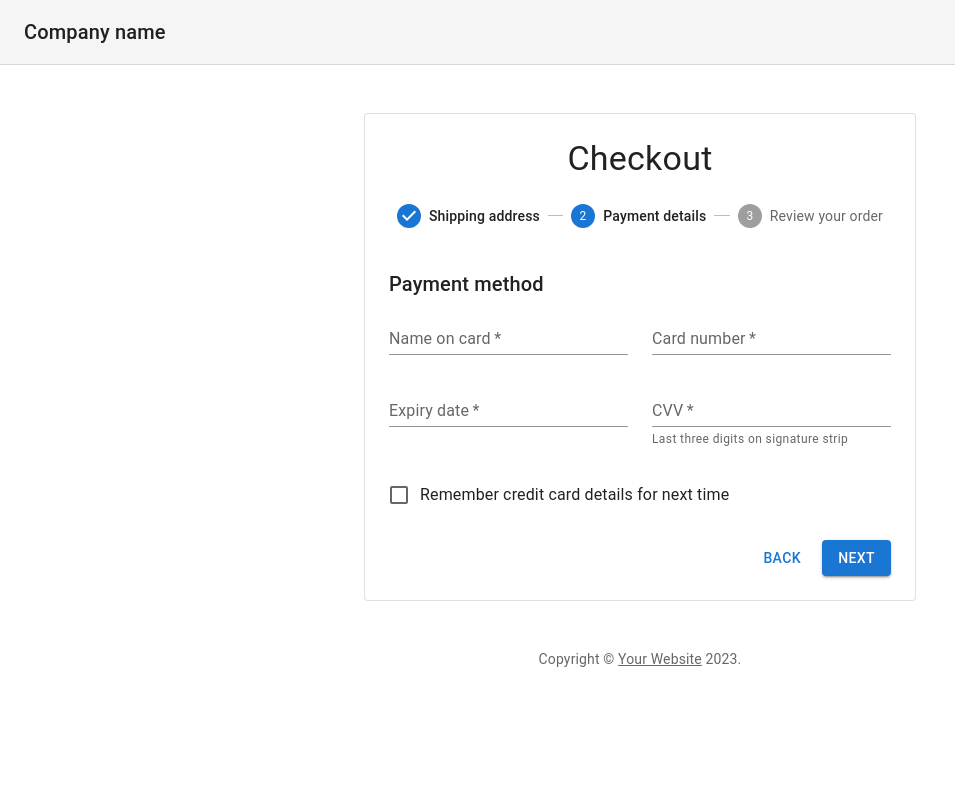
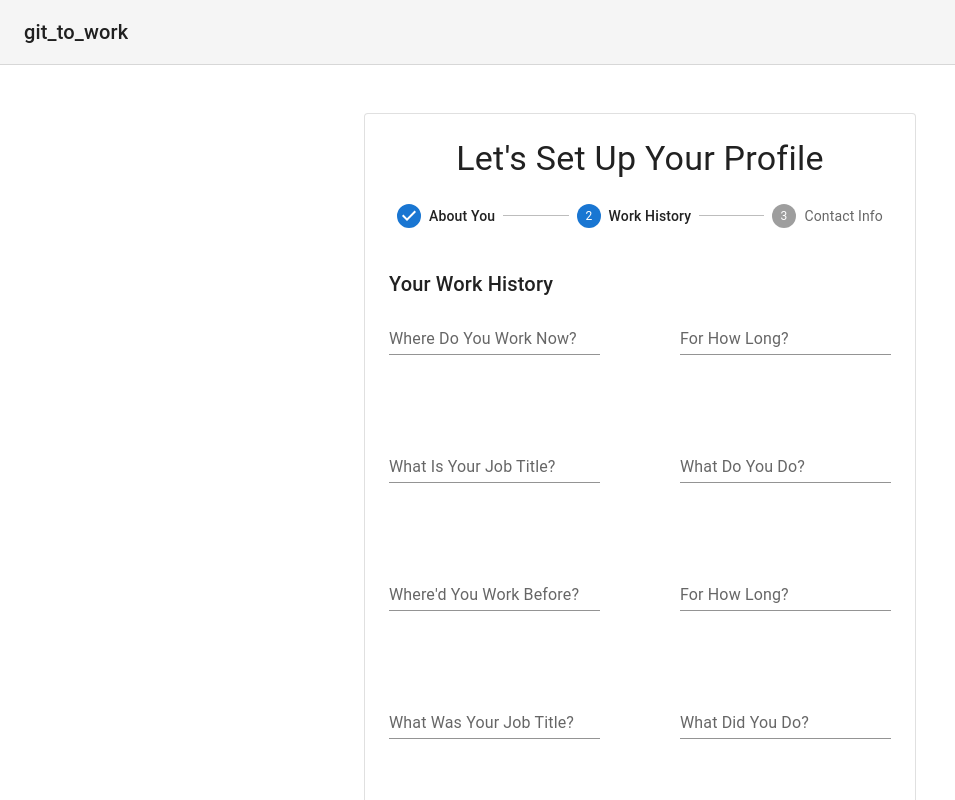
Before and after one commit to ManuelC0159/J.A.M-Session, a React (Create React App) app in the folder client/: page /profile in a window 1280 px wide. Both pictures are taken after a click on the button "NEXT". Shown: the top 800 px of the page, without its empty margins (0-955 px from the left). Built offline with nearby package versions, Linux system fonts and the light colour scheme.

Commit message:
updated profile

```diff
--- a/client/src/App.css
+++ b/client/src/App.css
@@ -1,5 +1,7 @@
+
 .App {
   text-align: center;
+
 }
 
 .App-logo {
--- a/client/src/App.js
+++ b/client/src/App.js
@@ -9,6 +9,7 @@ import Home from './pages/Home';
 import Profile from './pages/Profile';
 
 function App() {
+
   return (
     <BrowserRouter>
     <Routes>
--- a/client/src/components/addressform.js
+++ b/client/src/components/addressform.js
@@ -9,7 +9,7 @@ export default function AddressForm() {
   return (
     <React.Fragment>
       <Typography variant="h6" gutterBottom>
-        Shipping address
+        A Few Basics
       </Typography>
       <Grid container spacing={3}>
         <Grid item xs={12} sm={6}>
@@ -34,30 +34,12 @@ export default function AddressForm() {
             variant="standard"
           />
         </Grid>
-        <Grid item xs={12}>
-          <TextField
-            required
-            id="address1"
-            name="address1"
-            label="Address line 1"
-            fullWidth
-            autoComplete="shipping address-line1"
-            variant="standard"
-          />
-        </Grid>
-        <Grid item xs={12}>
-          <TextField
-            id="address2"
-            name="address2"
-            label="Address line 2"
-            fullWidth
-            autoComplete="shipping address-line2"
-            variant="standard"
-          />
-        </Grid>
+
+
+
         <Grid item xs={12} sm={6}>
           <TextField
-            required
+
             id="city"
             name="city"
             label="City"
@@ -75,17 +57,7 @@ export default function AddressForm() {
             variant="standard"
           />
         </Grid>
-        <Grid item xs={12} sm={6}>
-          <TextField
-            required
-            id="zip"
-            name="zip"
-            label="Zip / Postal code"
-            fullWidth
-            autoComplete="shipping postal-code"
-            variant="standard"
-          />
-        </Grid>
+
         <Grid item xs={12} sm={6}>
           <TextField
             required
@@ -97,12 +69,7 @@ export default function AddressForm() {
             variant="standard"
           />
         </Grid>
-        <Grid item xs={12}>
-          <FormControlLabel
-            control={<Checkbox color="secondary" name="saveAddress" value="yes" />}
-            label="Use this address for payment details"
-          />
-        </Grid>
+
       </Grid>
     </React.Fragment>
   );
--- a/client/src/components/paymentform.js
+++ b/client/src/components/paymentform.js
@@ -2,21 +2,19 @@ import * as React from 'react';
 import Typography from '@mui/material/Typography';
 import Grid from '@mui/material/Grid';
 import TextField from '@mui/material/TextField';
-import FormControlLabel from '@mui/material/FormControlLabel';
-import Checkbox from '@mui/material/Checkbox';
 
 export default function PaymentForm() {
   return (
     <React.Fragment>
       <Typography variant="h6" gutterBottom>
-        Payment method
+       Your Work History
       </Typography>
-      <Grid container spacing={3}>
+      <Grid container spacing={10}>
         <Grid item xs={12} md={6}>
           <TextField
-            required
+
             id="cardName"
-            label="Name on card"
+            label="Where Do You Work Now?"
             fullWidth
             autoComplete="cc-name"
             variant="standard"
@@ -24,9 +22,9 @@ export default function PaymentForm() {
         </Grid>
         <Grid item xs={12} md={6}>
           <TextField
-            required
+
             id="cardNumber"
-            label="Card number"
+            label="For How Long?"
             fullWidth
             autoComplete="cc-number"
             variant="standard"
@@ -34,9 +32,25 @@ export default function PaymentForm() {
         </Grid>
         <Grid item xs={12} md={6}>
           <TextField
-            required
+            id="cvv"
+            label="What Is Your Job Title?"
+            fullWidth
+            autoComplete="cc-csc"
+            variant="standard"
+          />
+        </Grid><Grid item xs={12} md={6}>
+          <TextField
+            id="cvv"
+            label="What Do You Do?"
+            fullWidth
+            autoComplete="cc-csc"
+            variant="standard"
+          />
+        </Grid>
+        <Grid item xs={12} md={6}>
+          <TextField
             id="expDate"
-            label="Expiry date"
+            label="Where'd You Work Before?"
             fullWidth
             autoComplete="cc-exp"
             variant="standard"
@@ -44,19 +58,63 @@ export default function PaymentForm() {
         </Grid>
         <Grid item xs={12} md={6}>
           <TextField
-            required
             id="cvv"
-            label="CVV"
-            helperText="Last three digits on signature strip"
+            label="For How Long?"
             fullWidth
             autoComplete="cc-csc"
             variant="standard"
           />
         </Grid>
-        <Grid item xs={12}>
-          <FormControlLabel
-            control={<Checkbox color="secondary" name="saveCard" value="yes" />}
-            label="Remember credit card details for next time"
+        <Grid item xs={12} md={6}>
+          <TextField
+            id="cvv"
+            label="What Was Your Job Title?"
+            fullWidth
+            autoComplete="cc-csc"
+            variant="standard"
+          />
+        </Grid><Grid item xs={12} md={6}>
+          <TextField
+            id="cvv"
+            label="What Did You Do?"
+            fullWidth
+            autoComplete="cc-csc"
+            variant="standard"
+          />
+        </Grid>
+        <Grid item xs={12} md={6}>
+          <TextField
+            id="expDate"
+            label="And Before That?"
+            fullWidth
+            autoComplete="cc-exp"
+            variant="standard"
+          />
+        </Grid>
+        <Grid item xs={12} md={6}>
+          <TextField
+            id="cvv"
+            label="For How Long?"
+            fullWidth
+            autoComplete="cc-csc"
+            variant="standard"
+          />
+        </Grid>
+        <Grid item xs={12} md={6}>
+          <TextField
+            id="cvv"
+            label="What Was Your Job Title?"
+            fullWidth
+            autoComplete="cc-csc"
+            variant="standard"
+          />
+        </Grid><Grid item xs={12} md={6}>
+          <TextField
+            id="cvv"
+            label="What Did You Do?"
+            fullWidth
+            autoComplete="cc-csc"
+            variant="standard"
           />
         </Grid>
       </Grid>
--- a/client/src/components/review.js
+++ b/client/src/components/review.js
@@ -1,88 +1,55 @@
 import * as React from 'react';
 import Typography from '@mui/material/Typography';
-import List from '@mui/material/List';
-import ListItem from '@mui/material/ListItem';
-import ListItemText from '@mui/material/ListItemText';
 import Grid from '@mui/material/Grid';
+import TextField from '@mui/material/TextField';
 
-const products = [
-  {
-    name: 'Product 1',
-    desc: 'A nice thing',
-    price: '$9.99',
-  },
-  {
-    name: 'Product 2',
-    desc: 'Another thing',
-    price: '$3.45',
-  },
-  {
-    name: 'Product 3',
-    desc: 'Something else',
-    price: '$6.51',
-  },
-  {
-    name: 'Product 4',
-    desc: 'Best thing of all',
-    price: '$14.11',
-  },
-  { name: 'Shipping', desc: '', price: 'Free' },
-];
-
-const addresses = ['1 MUI Drive', 'Reactville', 'Anytown', '99999', 'USA'];
-const payments = [
-  { name: 'Card type', detail: 'Visa' },
-  { name: 'Card holder', detail: 'Mr John Smith' },
-  { name: 'Card number', detail: 'xxxx-xxxx-xxxx-1234' },
-  { name: 'Expiry date', detail: '04/2024' },
-];
-
-export default function Review() {
+export default function PaymentForm() {
   return (
     <React.Fragment>
       <Typography variant="h6" gutterBottom>
-        Order summary
+       Almost Done!
       </Typography>
-      <List disablePadding>
-        {products.map((product) => (
-          <ListItem key={product.name} sx={{ py: 1, px: 0 }}>
-            <ListItemText primary={product.name} secondary={product.desc} />
-            <Typography variant="body2">{product.price}</Typography>
-          </ListItem>
-        ))}
+      <Grid container spacing={2}>
+        <Grid item xs={12} md={6}>
+          <TextField
 
-        <ListItem sx={{ py: 1, px: 0 }}>
-          <ListItemText primary="Total" />
-          <Typography variant="subtitle1" sx={{ fontWeight: 700 }}>
-            $34.06
-          </Typography>
-        </ListItem>
-      </List>
-      <Grid container spacing={2}>
-        <Grid item xs={12} sm={6}>
-          <Typography variant="h6" gutterBottom sx={{ mt: 2 }}>
-            Shipping
-          </Typography>
-          <Typography gutterBottom>John Smith</Typography>
-          <Typography gutterBottom>{addresses.join(', ')}</Typography>
+            id="cardName"
+            label="What's Your Email Address?"
+            fullWidth
+            autoComplete="cc-name"
+            variant="standard"
+          />
         </Grid>
-        <Grid item container direction="column" xs={12} sm={6}>
-          <Typography variant="h6" gutterBottom sx={{ mt: 2 }}>
-            Payment details
-          </Typography>
-          <Grid container>
-            {payments.map((payment) => (
-              <React.Fragment key={payment.name}>
-                <Grid item xs={6}>
-                  <Typography gutterBottom>{payment.name}</Typography>
-                </Grid>
-                <Grid item xs={6}>
-                  <Typography gutterBottom>{payment.detail}</Typography>
-                </Grid>
-              </React.Fragment>
-            ))}
-          </Grid>
+        <Grid item xs={20} md={6}>
+          <TextField
+
+            id="cardNumber"
+            label="What's Your Github Username?"
+            fullWidth
+            autoComplete="cc-number"
+            variant="standard"
+          />
         </Grid>
+        <Grid item xs={12} md={6}>
+          <TextField
+            id="cvv"
+            label="What's Your Twitter Handle?"
+            fullWidth
+            autoComplete="cc-csc"
+            variant="standard"
+          />
+        </Grid><Grid item xs={12} md={6}>
+          <TextField
+            id="cvv"
+            label="What's Your LinkedIn?"
+            fullWidth
+            autoComplete="cc-csc"
+            variant="standard"
+          />
+        </Grid>
+
+
+
       </Grid>
     </React.Fragment>
   );
--- a/client/src/pages/Profile.js
+++ b/client/src/pages/Profile.js
@@ -16,20 +16,8 @@ import AddressForm from '../components/addressform';
 import PaymentForm from '../components/paymentform';
 import Review from '../components/review';
 
-function Copyright() {
-  return (
-    <Typography variant="body2" color="text.secondary" align="center">
-      {'Copyright © '}
-      <Link color="inherit" href="https://mui.com/">
-        Your Website
-      </Link>{' '}
-      {new Date().getFullYear()}
-      {'.'}
-    </Typography>
-  );
-}
 
-const steps = ['Shipping address', 'Payment details', 'Review your order'];
+const steps = ['About You', 'Work History', 'Contact Info'];
 
 function getStepContent(step) {
   switch (step) {
@@ -71,14 +59,14 @@ export default function Checkout() {
       >
         <Toolbar>
           <Typography variant="h6" color="inherit" noWrap>
-            Company name
+            git_to_work
           </Typography>
         </Toolbar>
       </AppBar>
       <Container component="main" maxWidth="sm" sx={{ mb: 4 }}>
         <Paper variant="outlined" sx={{ my: { xs: 3, md: 6 }, p: { xs: 2, md: 3 } }}>
           <Typography component="h1" variant="h4" align="center">
-            Checkout
+            Let's Set Up Your Profile
           </Typography>
           <Stepper activeStep={activeStep} sx={{ pt: 3, pb: 5 }}>
             {steps.map((label) => (
@@ -90,12 +78,10 @@ export default function Checkout() {
           {activeStep === steps.length ? (
             <React.Fragment>
               <Typography variant="h5" gutterBottom>
-                Thank you for your order.
+
               </Typography>
               <Typography variant="subtitle1">
-                Your order number is #2001539. We have emailed your order
-                confirmation, and will send you an update when your order has
-                shipped.
+
               </Typography>
             </React.Fragment>
           ) : (
@@ -113,13 +99,13 @@ export default function Checkout() {
                   onClick={handleNext}
                   sx={{ mt: 3, ml: 1 }}
                 >
-                  {activeStep === steps.length - 1 ? 'Place order' : 'Next'}
+                  {activeStep === steps.length - 1 ? 'Finish' : 'Next'}
                 </Button>
               </Box>
             </React.Fragment>
           )}
         </Paper>
-        <Copyright />
+
       </Container>
     </ThemeProvider>
   );
```
Also changed, not shown: client/src/pages/Signup.js (+0 -17 lines).
